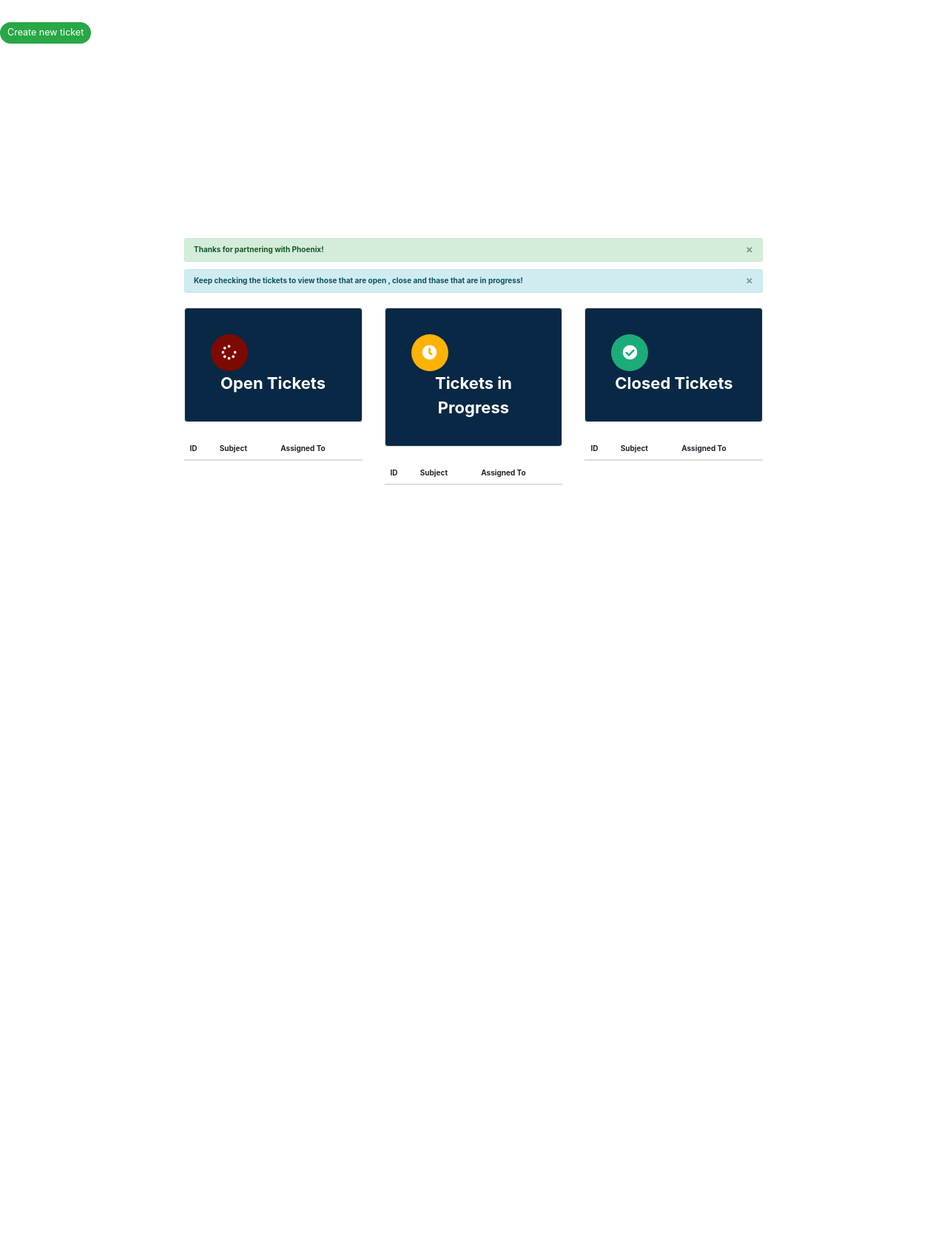
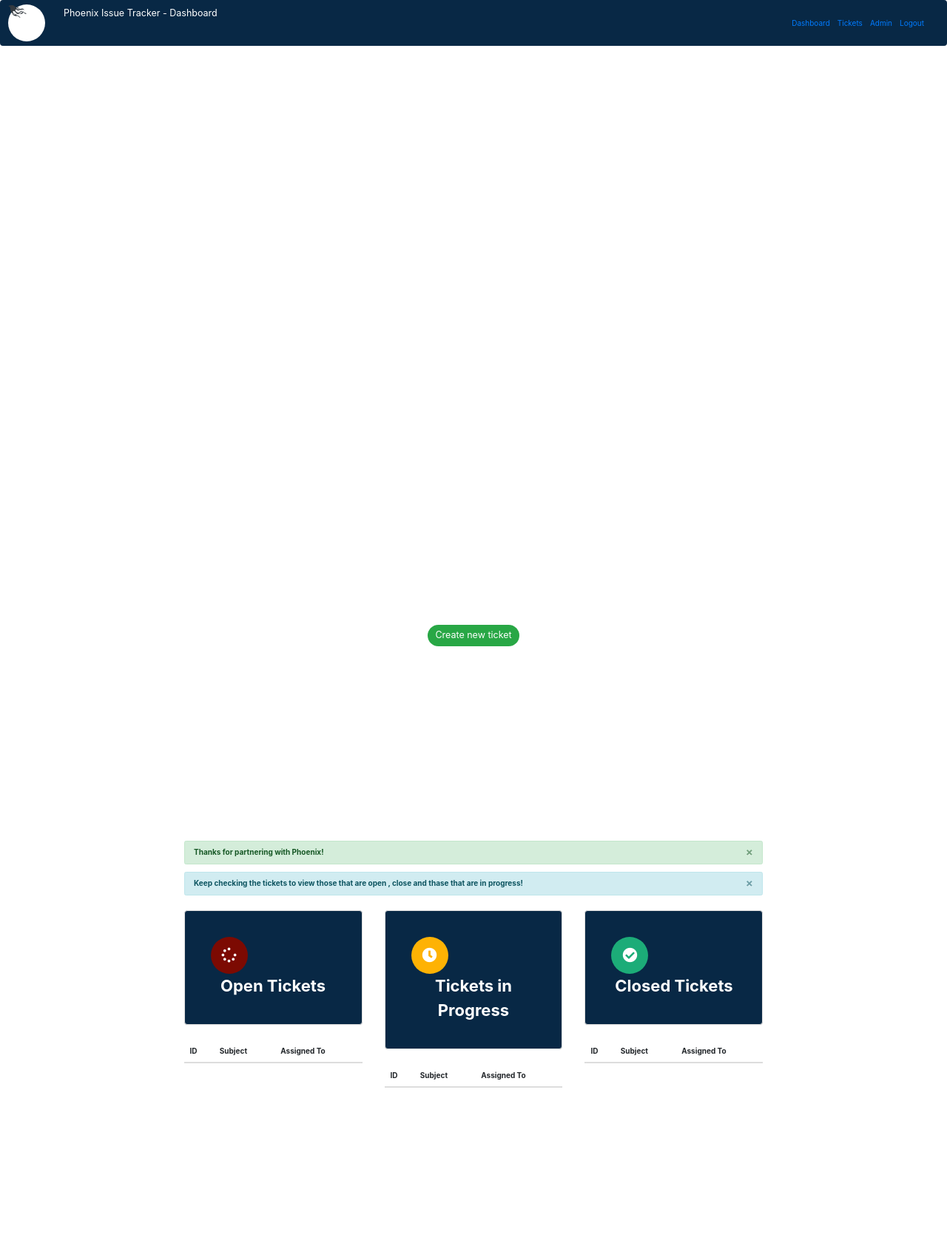
Before and after one commit to DuncanArani/Issue-Tracker-Flask, a Flask app: page /requester in a window 1280 px wide. Shown: the whole page at 74% size. Before the commit the page ends 656 px from the top, so only its background shows below. Run offline with Flask 2, Linux system fonts and the light colour scheme; the visitor is signed in with stand-in values (Sample User, id 1); lists and menus that the app fills with data are empty; some libraries are stand-ins or nearby versions.

Commit message:
details of task

```diff
--- a/app/templates/navbar.html
+++ b/app/templates/navbar.html
@@ -28,16 +28,16 @@
         <div class="collapse navbar-collapse" id="navbar1">
           <ul class="navbar-nav ml-auto">
             <li class="nav-item">
-              <a href="/requester" class="nav-link">Dashboard</a>
+              <a href="/admin" class="nav-link">Dashboard</a>
             </li>
             <li class="nav-item">
-              <a href="{{url_for('main.tickets')}}" class="nav-link">Tickets</a>
+              <a href="{{url_for('main.ticket')}}" class="nav-link">Tickets</a>
             </li>
             <li class="nav-item">
-              <a href="{{url_for('main.users')}}" class="nav-link">Users</a>
+              <a href="{{url_for('main.admin')}}" class="nav-link">Admin</a>
             </li>
             <li class="nav-item">
-              <a href="{{url_for('auth.logout')}}" class="nav-link">Logout</a>
+              <a href="{{url_for('auth.login')}}" class="nav-link">Logout</a>
             </li>
           </ul>
         </div>
--- a/app/templates/requester.html
+++ b/app/templates/requester.html
@@ -1,16 +1,16 @@
 {% extends 'base.html' %}
 {% import 'bootstrap/wtf.html' as wtf %}
 {% import 'macros.html' as macro %}
+
+
 <!-- Styles block -->
 {%block styles %}
 {{super()}}
 <meta charset="UTF-8">
 <meta name="viewport" content="width=device-width, initial-scale=1.0">
 <meta http-equiv="X-UA-Compatible" content="ie=edge">
-<link rel="stylesheet" href="https://stackpath.bootstrapcdn.com/bootstrap/4.1.3/css/bootstrap.min.css" integrity="sha384-MCw98/SFnGE8fJT3GXwEOngsV7Zt27NXFoaoApmYm81iuXoPkFOJwJ8ERdknLPMO"
-    crossorigin="anonymous">
-<link rel="stylesheet" href="https://use.fontawesome.com/releases/v5.2.0/css/all.css" integrity="sha384-hWVjflwFxL6sNzntih27bfxkr27PmbbK/iSvJ+a4+0owXq79v+lsFkW54bOGbiDQ"
-    crossorigin="anonymous">
+<link rel="stylesheet" href="https://stackpath.bootstrapcdn.com/bootstrap/4.1.3/css/bootstrap.min.css" integrity="sha384-MCw98/SFnGE8fJT3GXwEOngsV7Zt27NXFoaoApmYm81iuXoPkFOJwJ8ERdknLPMO" crossorigin="anonymous">
+<link rel="stylesheet" href="https://use.fontawesome.com/releases/v5.2.0/css/all.css" integrity="sha384-hWVjflwFxL6sNzntih27bfxkr27PmbbK/iSvJ+a4+0owXq79v+lsFkW54bOGbiDQ" crossorigin="anonymous">
 <script src="https://ajax.googleapis.com/ajax/libs/jquery/3.3.1/jquery.min.js"></script>
 <script src="https://cdnjs.cloudflare.com/ajax/libs/popper.js/1.14.3/umd/popper.min.js"></script>
 <script src="https://maxcdn.bootstrapcdn.com/bootstrap/4.1.3/js/bootstrap.min.js"></script>
@@ -18,7 +18,13 @@
 <link rel="stylesheet" href="{{url_for('static', filename='css/user-styles.css')}}">
 {% endblock %}
 
+<!-- Navbar Block -->
+{% block navbar %}
+{% include 'navbar.html' %}
+{% endblock %}
+
 {% block content %}
+<div class="container" style ="height:50px;">
     <button type="button" id="create-ticket" class="btn btn-success btn-lg my-5" data-toggle="modal" data-target="#ticket-form">Create
         new ticket</button>
     <div class="modal fade" id="ticket-form" tabindex="-1" role="dialog" aria-labelledby="ticket-form-title"
@@ -118,5 +124,6 @@
             </div>
         </div>
     </div>
-
+</div>
+</div>
 {% endblock %}
```
Also changed, not shown: app/templates/tickets.html (+6 -1 lines).
